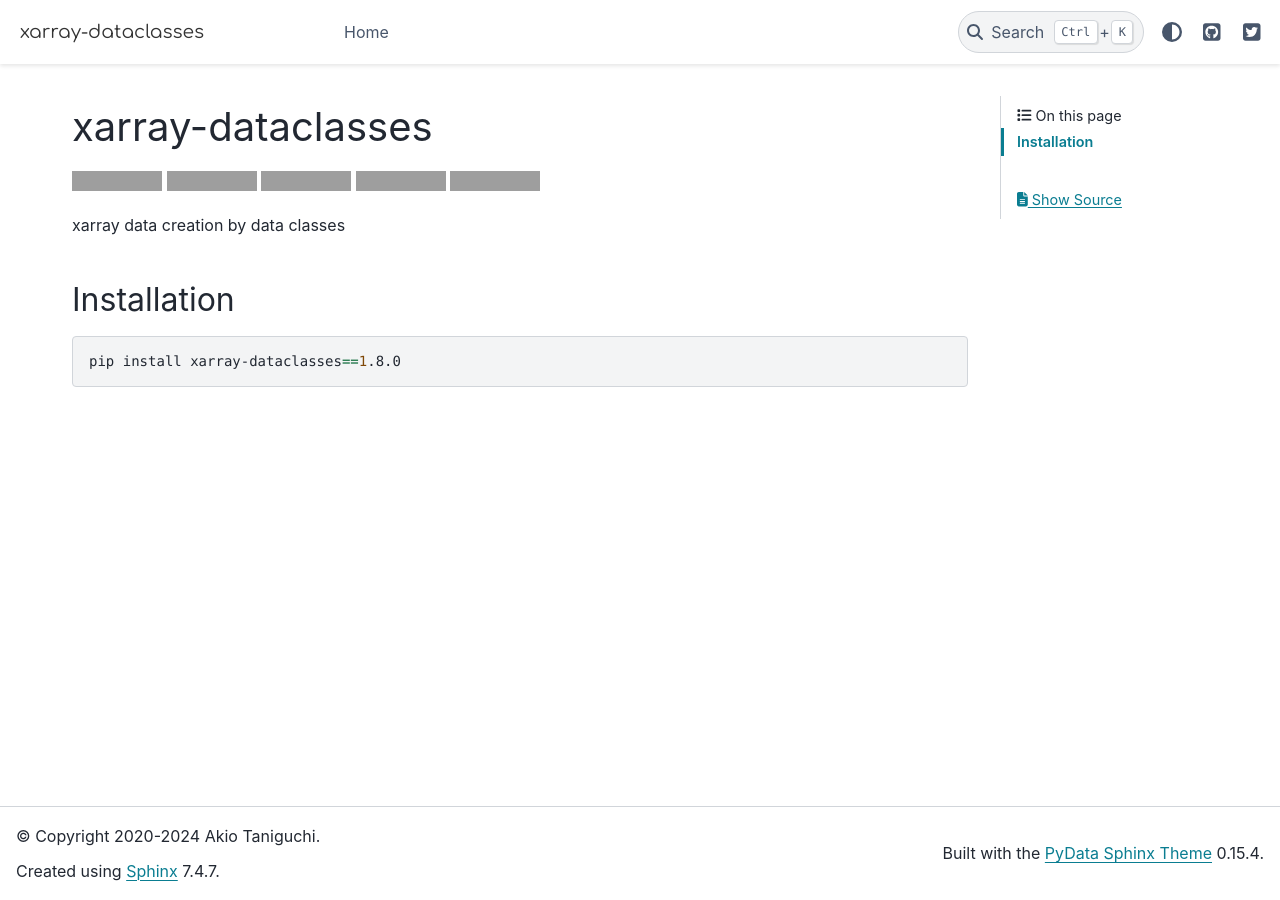
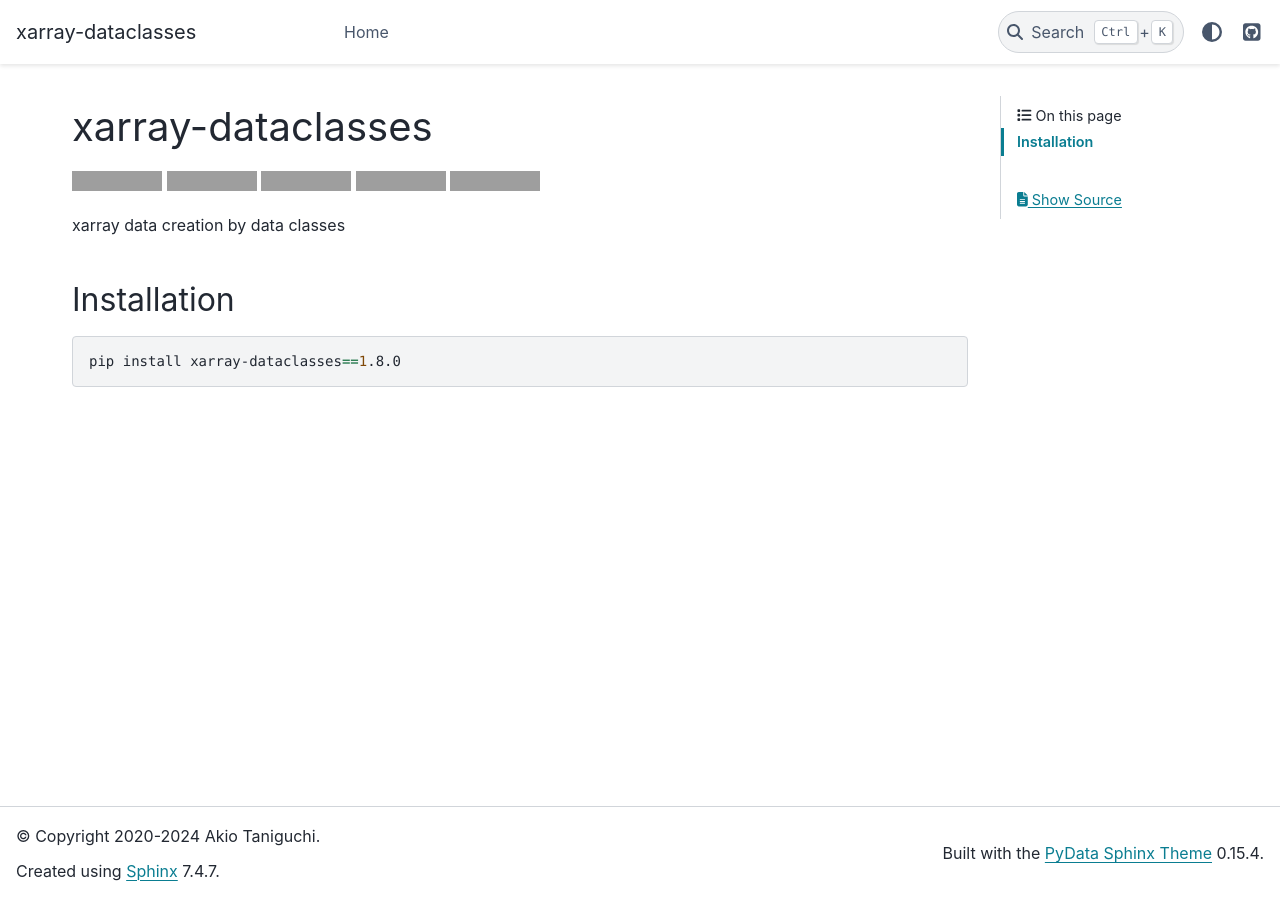
Before and after one commit to astropenguin/xarray-dataclasses, a Sphinx documentation site: the page built from docs/index.md, in a window 1280 px wide. Built offline with Sphinx 7.4.7 and the PyData theme 0.15.4, drawn with Linux system fonts in a browser that asks for light colours; pages that are not in the unit, such as notebooks, are missing from menus; grey boxes are pictures that could not be loaded.

Commit message:
#227 Update docs

```diff
--- a/docs/conf.py
+++ b/docs/conf.py
@@ -5,6 +5,7 @@
 
 # general configuration
 add_module_names = False
+autodoc_member_order = "bysource"
 autodoc_typehints = "both"
 autodoc_typehints_format = "short"
 exclude_patterns = [
@@ -24,13 +25,8 @@
 
 
 # options for HTML output
-html_static_path = ["_static"]
 html_theme = "pydata_sphinx_theme"
 html_theme_options = {
-    "logo": {
-        "image_light": "logo-light.svg",
-        "image_dark": "logo-dark.svg",
-    },
     "github_url": "https://github.com/astropenguin/xarray-dataclasses/",
-    "twitter_url": "https://twitter.com/astropengu_in/",
+    "logo": {"text": "xarray-dataclasses"},
 }
```
Also changed, not shown: docs/_static/logo-dark.svg (deleted), docs/_static/logo-light.svg (deleted), 1 other file.
